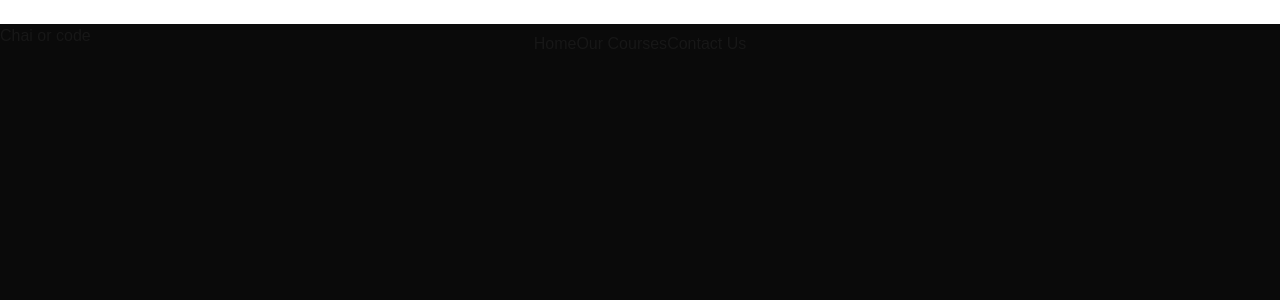
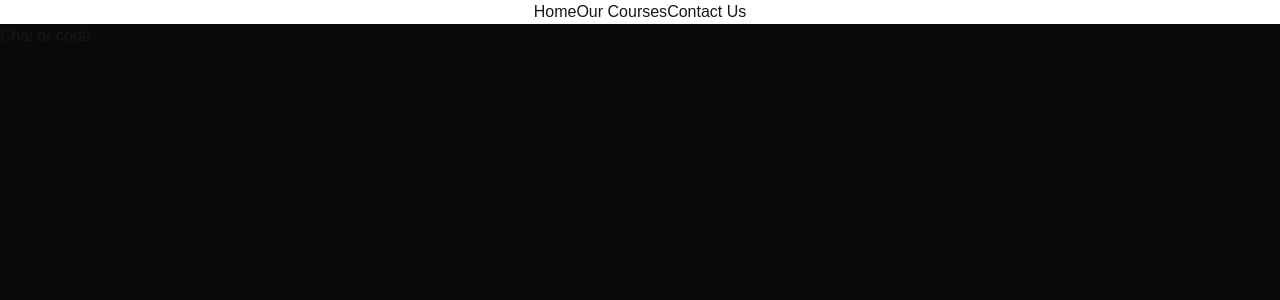
Before and after one commit to aamna-ansari/DevXcel, a Next.js app: page / in a window 1280 px wide. Shown: the top 300 px of the page. Built offline with nearby package versions, Linux system fonts and the light colour scheme.

Commit message:
refactor layout; remove unnecessary top margin from container

```diff
--- a/src/app/layout.tsx
+++ b/src/app/layout.tsx
@@ -28,7 +28,7 @@ export default function RootLayout({
       <body
         className={`${geistSans.variable} ${geistMono.variable} antialiased`}
       >
-       <div className="relative w-full flex flex-col  justify-center top-8 ">
+       <div className="relative w-full flex flex-col  justify-center ">
        <Navbar/>
        </div>
         {children}
```
